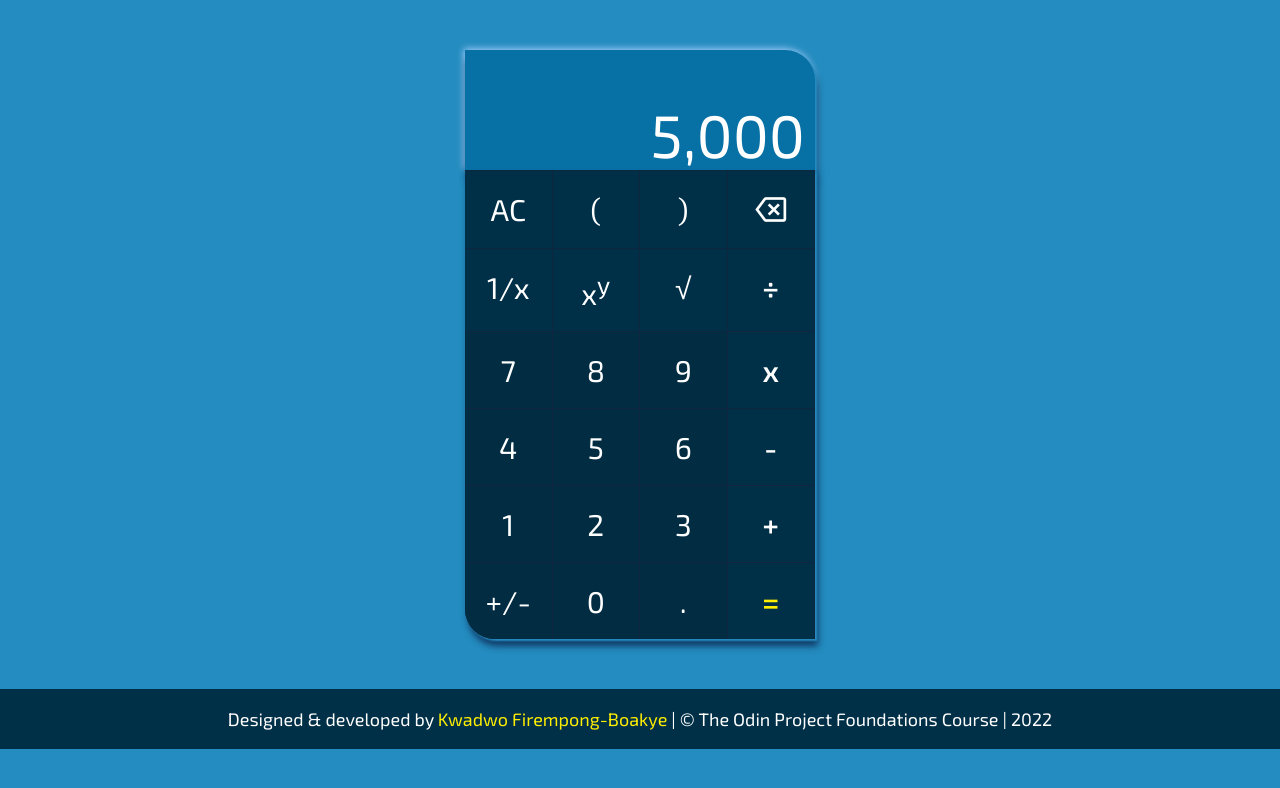
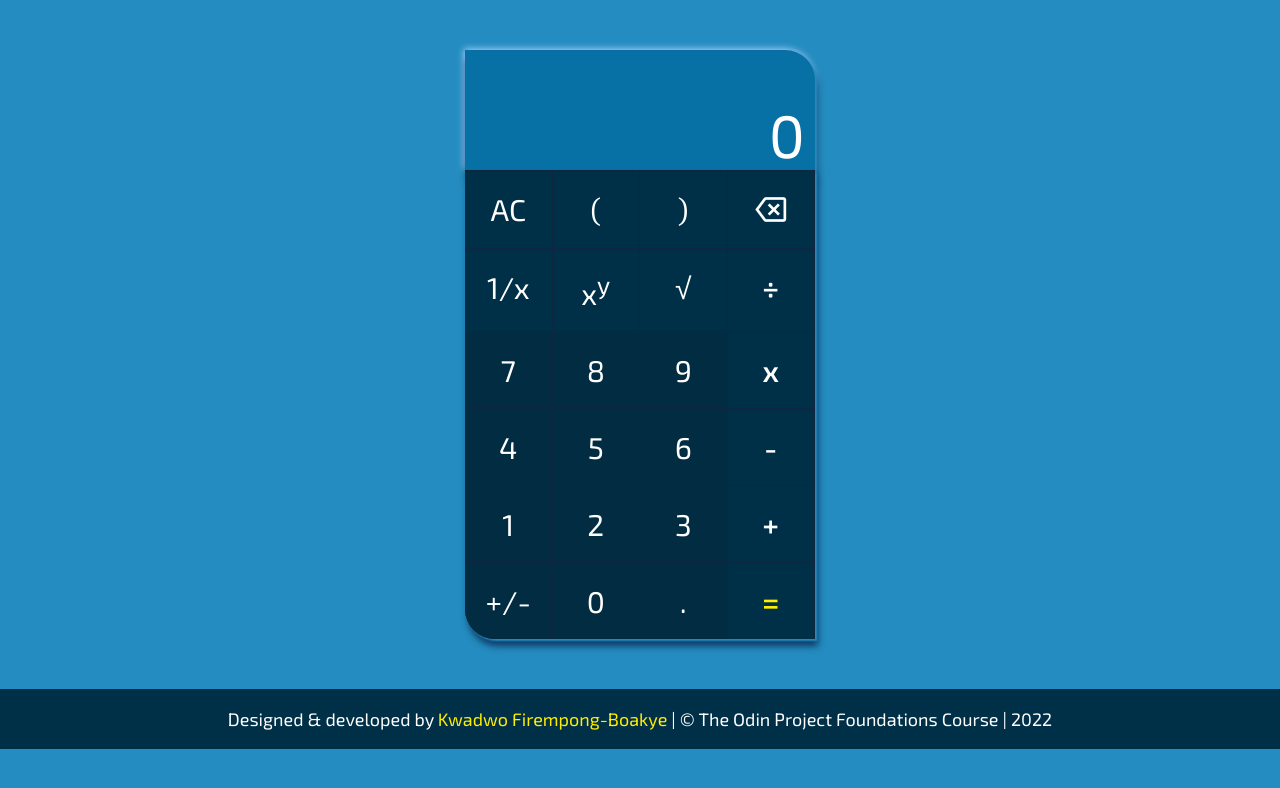
Before and after one commit to Kwadwo-Firempong-Boakye/Project-Calculator, a plain HTML site: page index.html in a window 1280 px wide. Drawn offline with nearby package versions, Linux system fonts and the light colour scheme.

Commit message:
changed default display value to 0

```diff
--- a/index.html
+++ b/index.html
@@ -16,7 +16,7 @@
     <div class="container">
 
         <div class="calc-display">
-            <p class="calc-text">5,000</p>
+            <p class="calc-text">0</p>
         </div>
 
         <div class="buttons-container">
```
